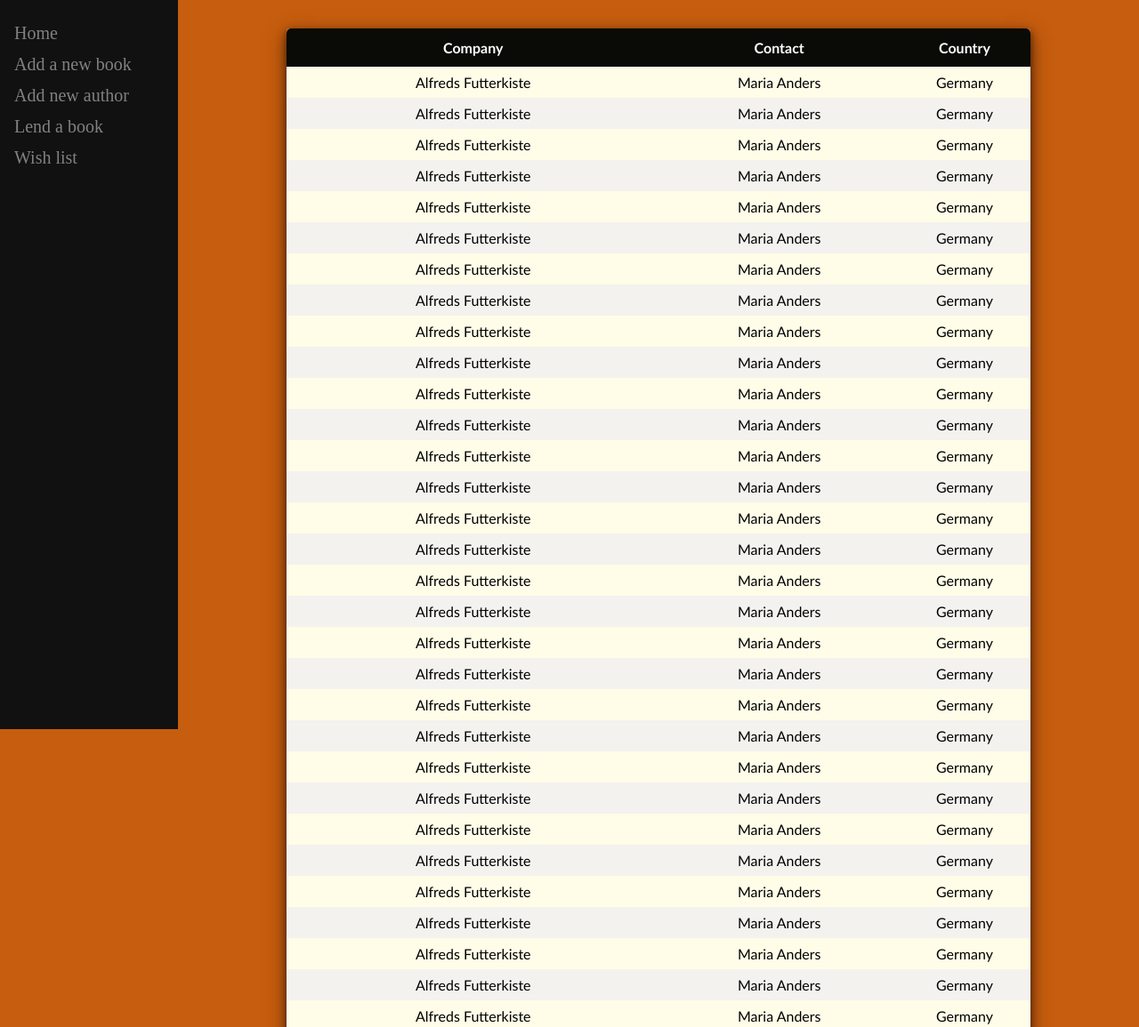
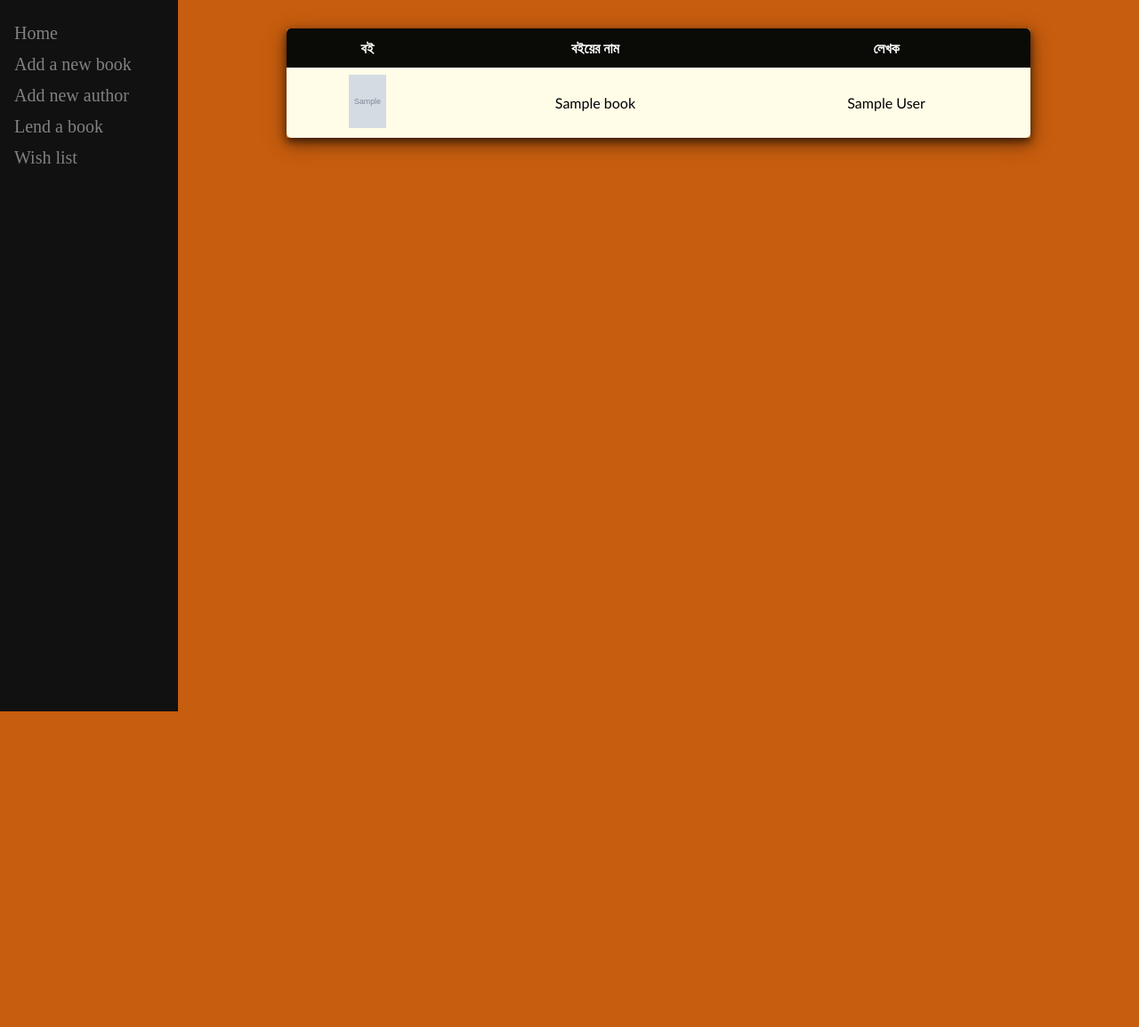
Before and after one commit to shahad-mahmud/booksWeHave, a PHP site: page / in a window 1280 px wide. Shown: the top 1155 px of the page at 89% size. After the commit the page ends 800 px from the top, so only its background shows below. Run offline with PHP 8.4, Linux system fonts and the light colour scheme; tables that the repository leaves empty or names only in its code hold one stand-in row (values such as "Sample post"); grey boxes marked "Sample" are stand-in pictures.

Commit message:
book upload direction fix

```diff
--- a/index.php
+++ b/index.php
@@ -1,3 +1,38 @@
+<?php
+	require "assets/php/dp.php";
+
+	$books = array();
+	$images = array();
+	$book_author = array();
+	$authors = array();
+
+	//fill authors array
+	$author_sql = "SELECT `author_id`,`author_name` FROM `authors` ORDER BY `author_name` ASC";
+	$execute = $connection->query($author_sql);
+
+	while($row = $execute -> fetch_assoc()){
+		$authors[$row['author_id']] = $row['author_name'];
+	}
+
+	//fills book array
+	$execute = $connection->query("SELECT `book_id`, `book_name`, `book_image` FROM `books`");
+
+	while($row = $execute -> fetch_assoc()){
+		$bookId = $row['book_id'];
+		$books[$bookId] = $row['book_name'];
+		$images[$bookId] = "uploads/books/".$row['book_image'];
+
+		$authors_sql = "SELECT `book_id`, `author_id` FROM `writes` WHERE `book_id` LIKE '$bookId'";
+		$execute_authors_sql = $connection->query($authors_sql);
+
+		$authorName = "";
+		while($row2 = $execute_authors_sql -> fetch_assoc()){
+			$authorName = $authorName. " ". $authors[$row2['author_id']];
+		}
+
+		$book_author[$bookId] = $authorName;
+	}
+?>
 <!DOCTYPE html>
 <html>
 <head>
@@ -19,181 +54,23 @@
 	<div class="main">
 		<table id="books">
 			<tr>
-			<th>Company</th>
-			<th>Contact</th>
-			<th>Country</th>
+				<th>বই</th>
+				<th>বইয়ের নাম</th>
+				<th>লেখক</th>
 			</tr>
-			<tr>
-			<td>Alfreds Futterkiste</td>
-			<td>Maria Anders</td>
-			<td>Germany</td>
-			</tr>
-			<tr>
-			<td>Alfreds Futterkiste</td>
-			<td>Maria Anders</td>
-			<td>Germany</td>
-			</tr><tr>
-			<td>Alfreds Futterkiste</td>
-			<td>Maria Anders</td>
-			<td>Germany</td>
-			</tr><tr>
-			<td>Alfreds Futterkiste</td>
-			<td>Maria Anders</td>
-			<td>Germany</td>
-			</tr><tr>
-			<td>Alfreds Futterkiste</td>
-			<td>Maria Anders</td>
-			<td>Germany</td>
-			</tr><tr>
-			<td>Alfreds Futterkiste</td>
-			<td>Maria Anders</td>
-			<td>Germany</td>
-			</tr><tr>
-			<td>Alfreds Futterkiste</td>
-			<td>Maria Anders</td>
-			<td>Germany</td>
-			</tr><tr>
-			<td>Alfreds Futterkiste</td>
-			<td>Maria Anders</td>
-			<td>Germany</td>
-			</tr><tr>
-			<td>Alfreds Futterkiste</td>
-			<td>Maria Anders</td>
-			<td>Germany</td>
-			</tr><tr>
-			<td>Alfreds Futterkiste</td>
-			<td>Maria Anders</td>
-			<td>Germany</td>
-			</tr><tr>
-			<td>Alfreds Futterkiste</td>
-			<td>Maria Anders</td>
-			<td>Germany</td>
-			</tr><tr>
-			<td>Alfreds Futterkiste</td>
-			<td>Maria Anders</td>
-			<td>Germany</td>
-			</tr><tr>
-			<td>Alfreds Futterkiste</td>
-			<td>Maria Anders</td>
-			<td>Germany</td>
-			</tr><tr>
-			<td>Alfreds Futterkiste</td>
-			<td>Maria Anders</td>
-			<td>Germany</td>
-			</tr><tr>
-			<td>Alfreds Futterkiste</td>
-			<td>Maria Anders</td>
-			<td>Germany</td>
-			</tr><tr>
-			<td>Alfreds Futterkiste</td>
-			<td>Maria Anders</td>
-			<td>Germany</td>
-			</tr><tr>
-			<td>Alfreds Futterkiste</td>
-			<td>Maria Anders</td>
-			<td>Germany</td>
-			</tr><tr>
-			<td>Alfreds Futterkiste</td>
-			<td>Maria Anders</td>
-			<td>Germany</td>
-			</tr><tr>
-			<td>Alfreds Futterkiste</td>
-			<td>Maria Anders</td>
-			<td>Germany</td>
-			</tr><tr>
-			<td>Alfreds Futterkiste</td>
-			<td>Maria Anders</td>
-			<td>Germany</td>
-			</tr><tr>
-			<td>Alfreds Futterkiste</td>
-			<td>Maria Anders</td>
-			<td>Germany</td>
-			</tr><tr>
-			<td>Alfreds Futterkiste</td>
-			<td>Maria Anders</td>
-			<td>Germany</td>
-			</tr><tr>
-			<td>Alfreds Futterkiste</td>
-			<td>Maria Anders</td>
-			<td>Germany</td>
-			</tr><tr>
-			<td>Alfreds Futterkiste</td>
-			<td>Maria Anders</td>
-			<td>Germany</td>
-			</tr><tr>
-			<td>Alfreds Futterkiste</td>
-			<td>Maria Anders</td>
-			<td>Germany</td>
-			</tr><tr>
-			<td>Alfreds Futterkiste</td>
-			<td>Maria Anders</td>
-			<td>Germany</td>
-			</tr><tr>
-			<td>Alfreds Futterkiste</td>
-			<td>Maria Anders</td>
-			<td>Germany</td>
-			</tr><tr>
-			<td>Alfreds Futterkiste</td>
-			<td>Maria Anders</td>
-			<td>Germany</td>
-			</tr><tr>
-			<td>Alfreds Futterkiste</td>
-			<td>Maria Anders</td>
-			<td>Germany</td>
-			</tr><tr>
-			<td>Alfreds Futterkiste</td>
-			<td>Maria Anders</td>
-			<td>Germany</td>
-			</tr><tr>
-			<td>Alfreds Futterkiste</td>
-			<td>Maria Anders</td>
-			<td>Germany</td>
-			</tr>
-			<tr>
-			<td>Berglunds snabbköp</td>
-			<td>Christina Berglund</td>
-			<td>Sweden</td>
-			</tr>
-			<tr>
-			<td>Centro comercial Moctezuma</td>
-			<td>Francisco Chang</td>
-			<td>Mexico</td>
-			</tr>
-			<tr>
-			<td>Ernst Handel</td>
-			<td>Roland Mendel</td>
-			<td>Austria</td>
-			</tr>
-			<tr>
-			<td>Island Trading</td>
-			<td>Helen Bennett</td>
-			<td>UK</td>
-			</tr>
-			<tr>
-			<td>Königlich Essen</td>
-			<td>Philip Cramer</td>
-			<td>Germany</td>
-			</tr>
-			<tr>
-			<td>Laughing Bacchus Winecellars</td>
-			<td>Yoshi Tannamuri</td>
-			<td>Canada</td>
-			</tr>
-			<tr>
-			<td>Magazzini Alimentari Riuniti</td>
-			<td>Giovanni Rovelli</td>
-			<td>Italy</td>
-			</tr>
-			<tr>
-			<td>North/South</td>
-			<td>Simon Crowther</td>
-			<td>UK</td>
-			</tr>
-			<tr>
-			<td>Paris spécialités</td>
-			<td>Marie Bertrand</td>
-			<td>France</td>
-			</tr>
+			<?php foreach ($books as $key => $value) {
+				?>
+
+				<tr>
+					<td><img src="<?php echo $images[$key]; ?>" alt="<?php echo $images[$key]; ?>" height="60" width="42"></td>
+					<td><?php echo $value; ?></td>
+					<td><?php echo $book_author[$key]; ?></td>
+				</tr>
+
+				<?php
+			} ?>
+
+
 		</table>
 	</div>
 
--- a/newbook.php
+++ b/newbook.php
@@ -35,7 +35,7 @@
 			echo '</script>';
 	    }else{
 
-	    	$target_dir = "uploads/authors/";
+	    	$target_dir = "uploads/books/";
 			$file_name = date('YmdHis') . '_' . uniqid(rand(),false);
 			$temp_name = $_FILES["author_image"]["tmp_name"];
 			$target_file_name = $target_dir . $file_name;
```
Also changed, not shown: uploads/books/20190425133632_12983681545cc19bc0a58e0.jpg (renamed from uploads/authors/20190425133632_12983681545cc19bc0a58e0.jpg).
